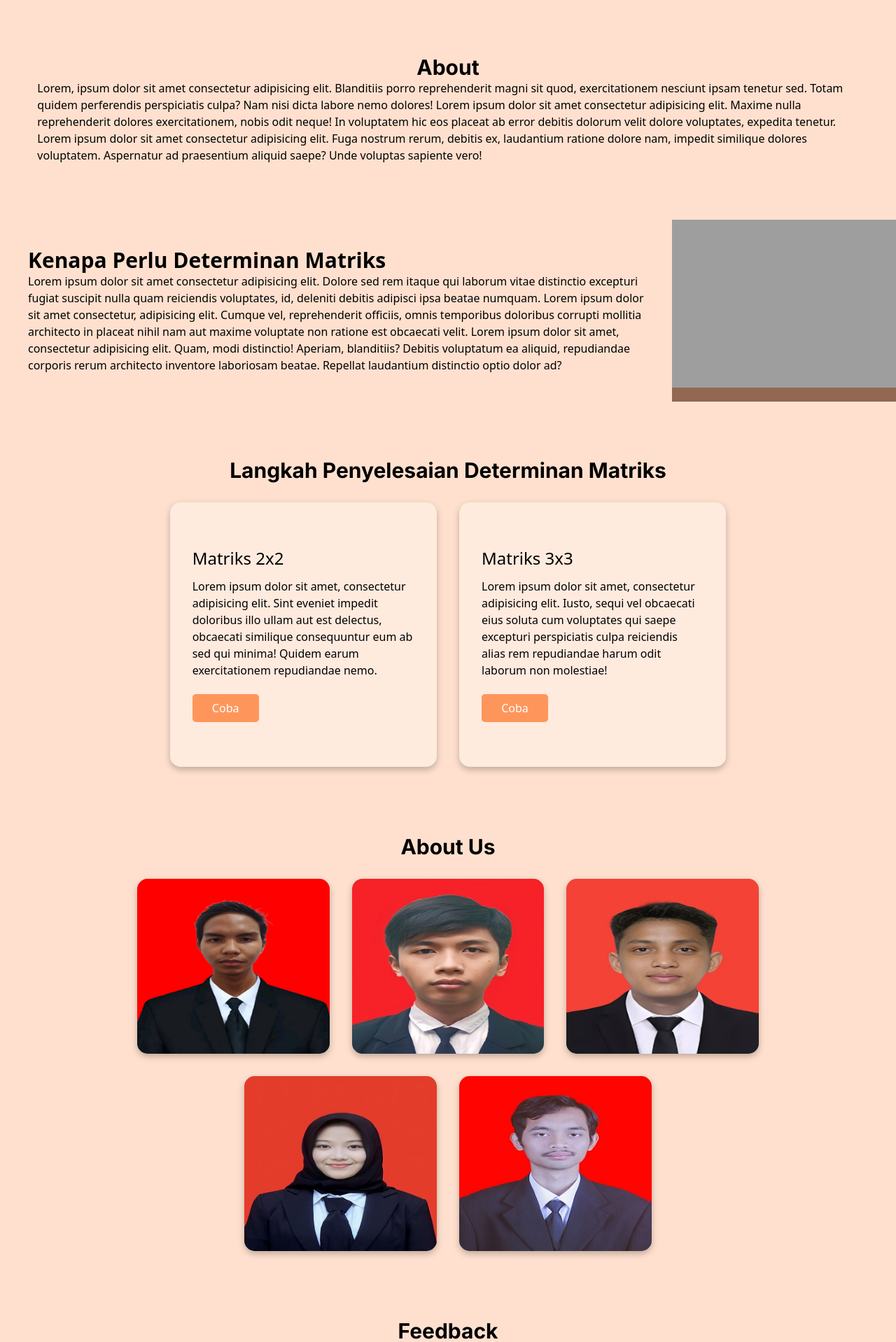
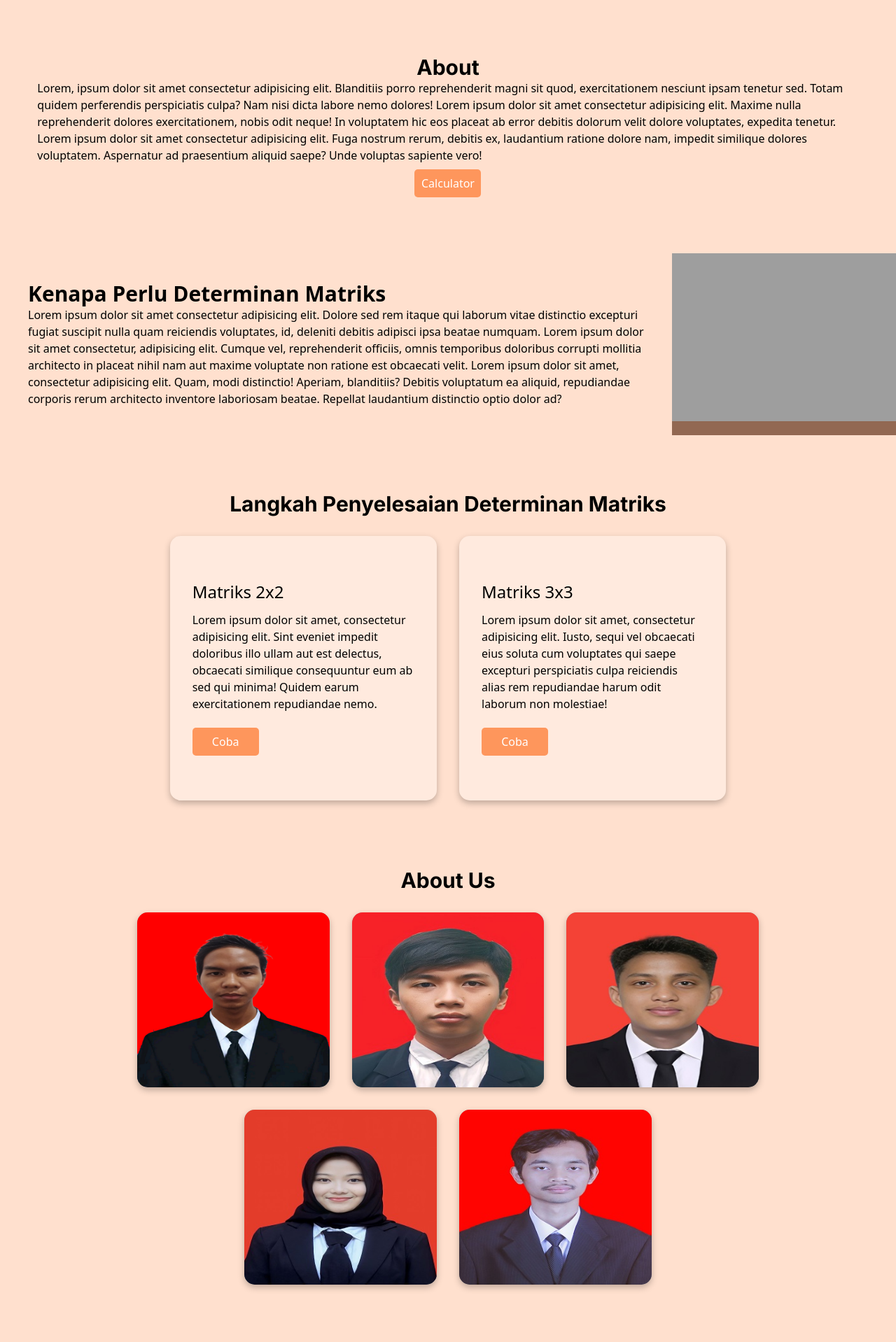
Before and after one commit to severusDude/kalkulator-determinan-matriks, a Django app: page / in a window 1280 px wide. Shown: the part 490-2408 px from the top of the page at 70% size. Run offline with Django 5.2, Linux system fonts and the light colour scheme; some libraries are stand-ins or nearby versions; grey boxes are pictures that could not be loaded.

Commit message:
readd calculator button on homepage and fix hyperlink

```diff
--- a/kaldetmat/core/templates/core/index.html
+++ b/kaldetmat/core/templates/core/index.html
@@ -83,6 +83,7 @@
   <div class="w-11/12 flex justify-center items-center flex-col mx-auto md:11/12">
     <h2 class="md:text-3xl font-bold dark:text-white font-bold dark:text-white text-2xl" style="font-family: 'Inter'; color: #000000;">About</h2>
     <p>Lorem, ipsum dolor sit amet consectetur adipisicing elit. Blanditiis porro reprehenderit magni sit quod, exercitationem nesciunt ipsam tenetur sed. Totam quidem perferendis perspiciatis culpa? Nam nisi dicta labore nemo dolores! Lorem ipsum dolor sit amet consectetur adipisicing elit. Maxime nulla reprehenderit dolores exercitationem, nobis odit neque! In voluptatem hic eos placeat ab error debitis dolorum velit dolore voluptates, expedita tenetur. Lorem ipsum dolor sit amet consectetur adipisicing elit. Fuga nostrum rerum, debitis ex, laudantium ratione dolore nam, impedit similique dolores voluptatem. Aspernatur ad praesentium aliquid saepe? Unde voluptas sapiente vero!</p>
+    <a href="{% url 'core:calculate' %}?=2"><button class="btn mt-2 mx-auto">Calculator</button></a>
   </div>
 </section>
 
```
